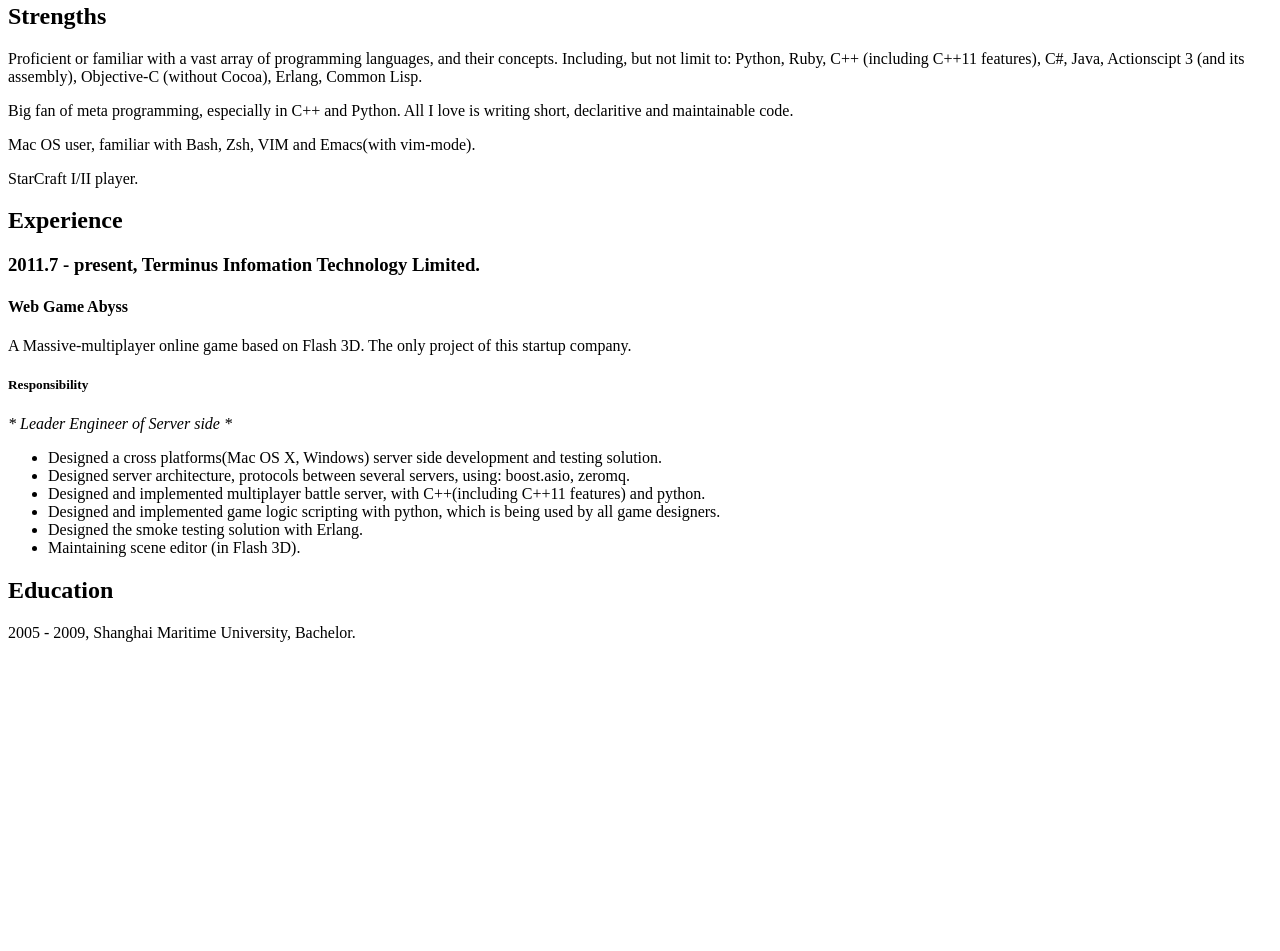
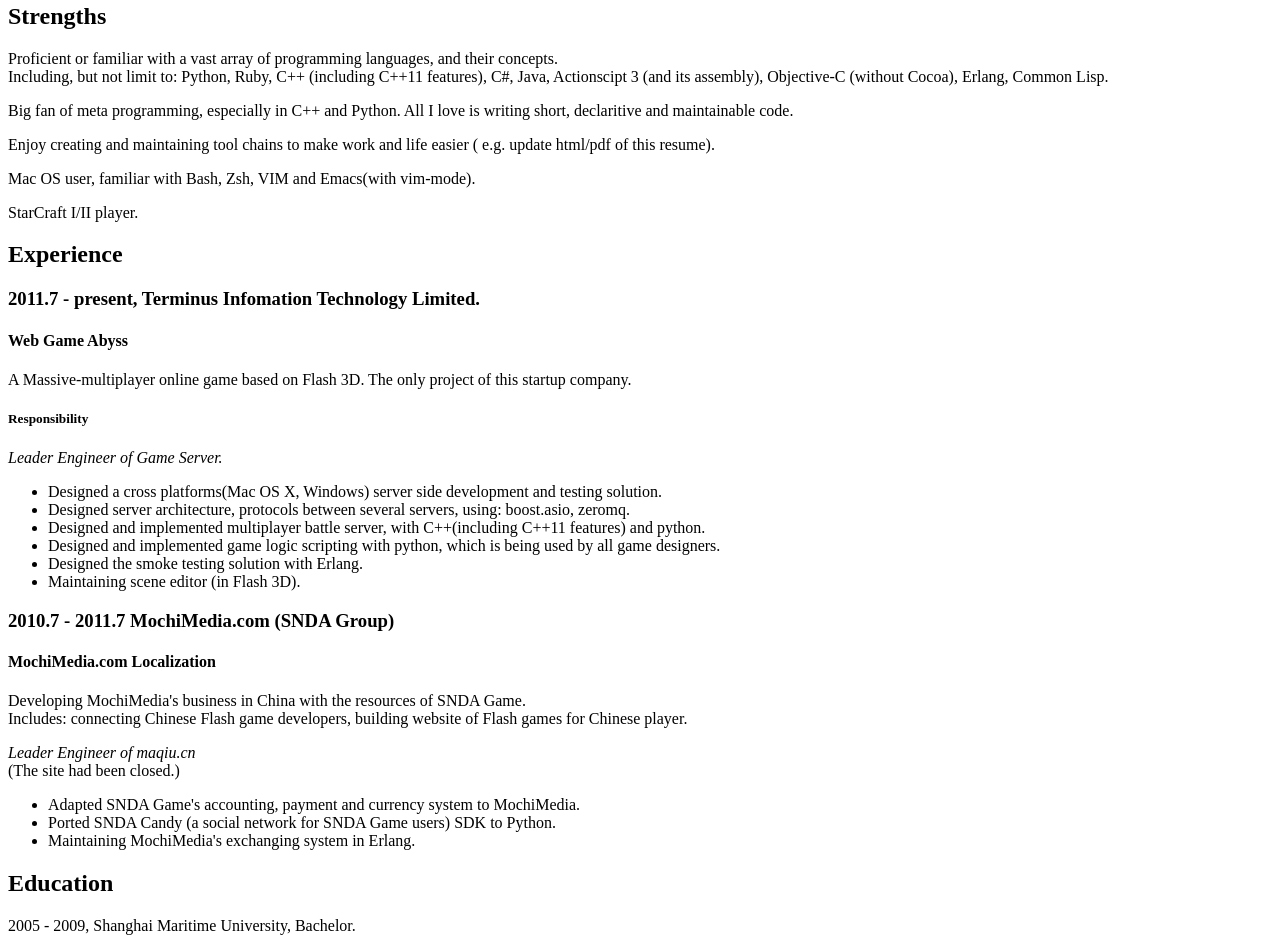
Before and after one commit to Xorcerer/xorcerer.github.com, a plain HTML site: page resume.html in a window 1280 px wide. Shown: the part 268-1219 px from the top of the page. Before the commit the page ends 926 px from the top, so only its background shows below. Drawn offline with Linux system fonts and the light colour scheme.

Commit message:
Added experience in mochimedia.com

```diff
--- a/resume.html
+++ b/resume.html
@@ -22,9 +22,14 @@
 
 <h2>Strengths</h2>
 
-<p>Proficient or familiar with a vast array of programming languages, and their concepts. Including, but not limit to: Python, Ruby, C++ (including C++11 features), C#, Java, Actionscipt 3 (and its assembly), Objective-C (without Cocoa), Erlang, Common Lisp.</p>
+<p>Proficient or familiar with a vast array of programming languages, and
+their concepts. <br />
+Including, but not limit to: Python, Ruby, C++ (including C++11 features), C#, Java, Actionscipt 3 (and its assembly), Objective-C (without Cocoa), Erlang, Common Lisp.</p>
 
 <p>Big fan of meta programming, especially in C++ and Python. All I love is writing short, declaritive and maintainable code.</p>
+
+<p>Enjoy creating and maintaining tool chains to make work and life
+easier ( e.g. update html/pdf of this resume).</p>
 
 <p>Mac OS user, familiar with Bash, Zsh, VIM and Emacs(with vim-mode).</p>
 
@@ -41,7 +46,7 @@
 
 <h5>Responsibility</h5>
 
-<p><em>* Leader Engineer of Server side *</em></p>
+<p><em>Leader Engineer of Game Server.</em></p>
 
 <ul>
 <li>Designed a cross platforms(Mac OS X, Windows) server side development
@@ -56,6 +61,25 @@
 <li>Maintaining scene editor (in Flash 3D).</li>
 </ul>
 
+<h3>2010.7 - 2011.7 MochiMedia.com (SNDA Group)</h3>
+
+<h4>MochiMedia.com Localization</h4>
+
+<p>Developing MochiMedia's business in China with the resources of SNDA
+Game. <br />
+Includes: connecting Chinese Flash game developers,  building website
+of Flash games for
+Chinese player.</p>
+
+<p><em>Leader Engineer of maqiu.cn</em> <br />
+(The site had been closed.)</p>
+
+<ul>
+<li>Adapted SNDA Game's accounting, payment and currency system to MochiMedia.</li>
+<li>Ported SNDA Candy (a social network for SNDA Game users) SDK to Python.</li>
+<li>Maintaining MochiMedia's exchanging system in Erlang.</li>
+</ul>
+
 <h2>Education</h2>
 
 <p>2005 - 2009, Shanghai Maritime University, Bachelor.</p>
```
Also changed, not shown: 1 other file.
